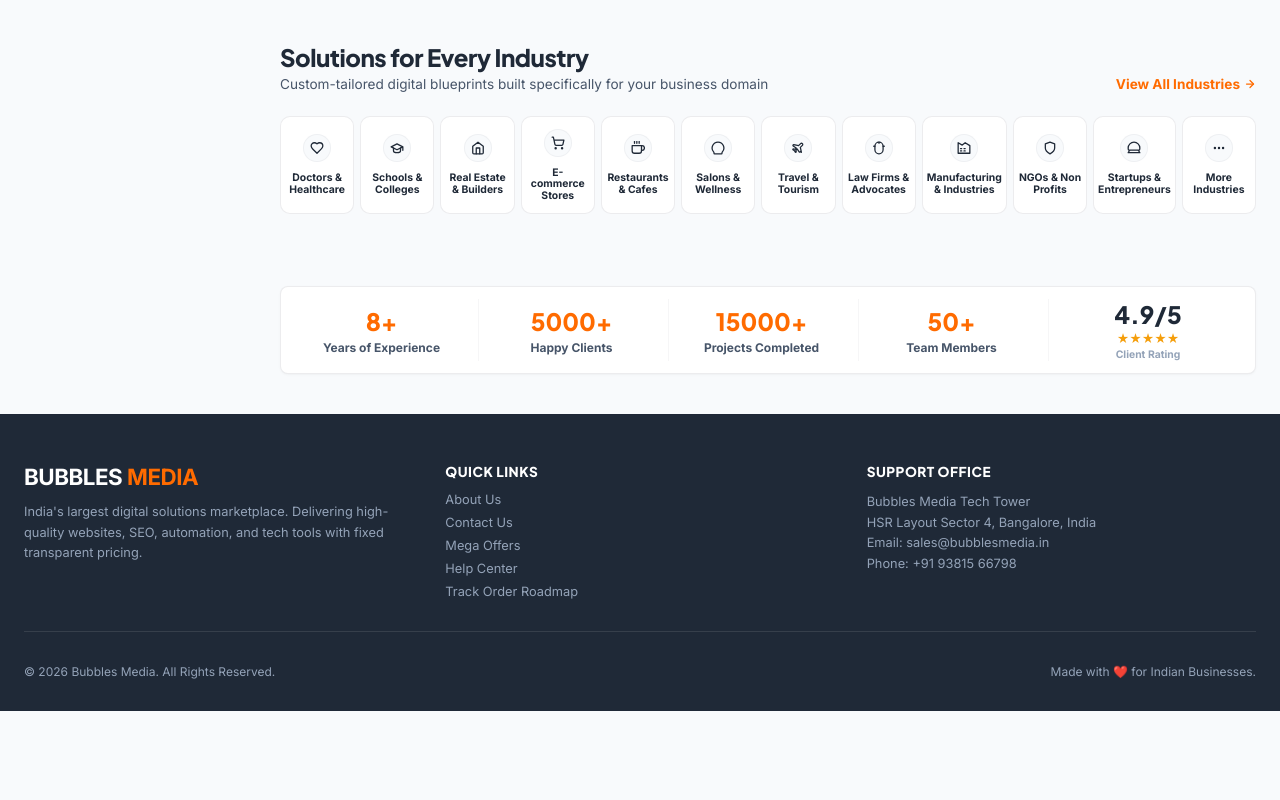
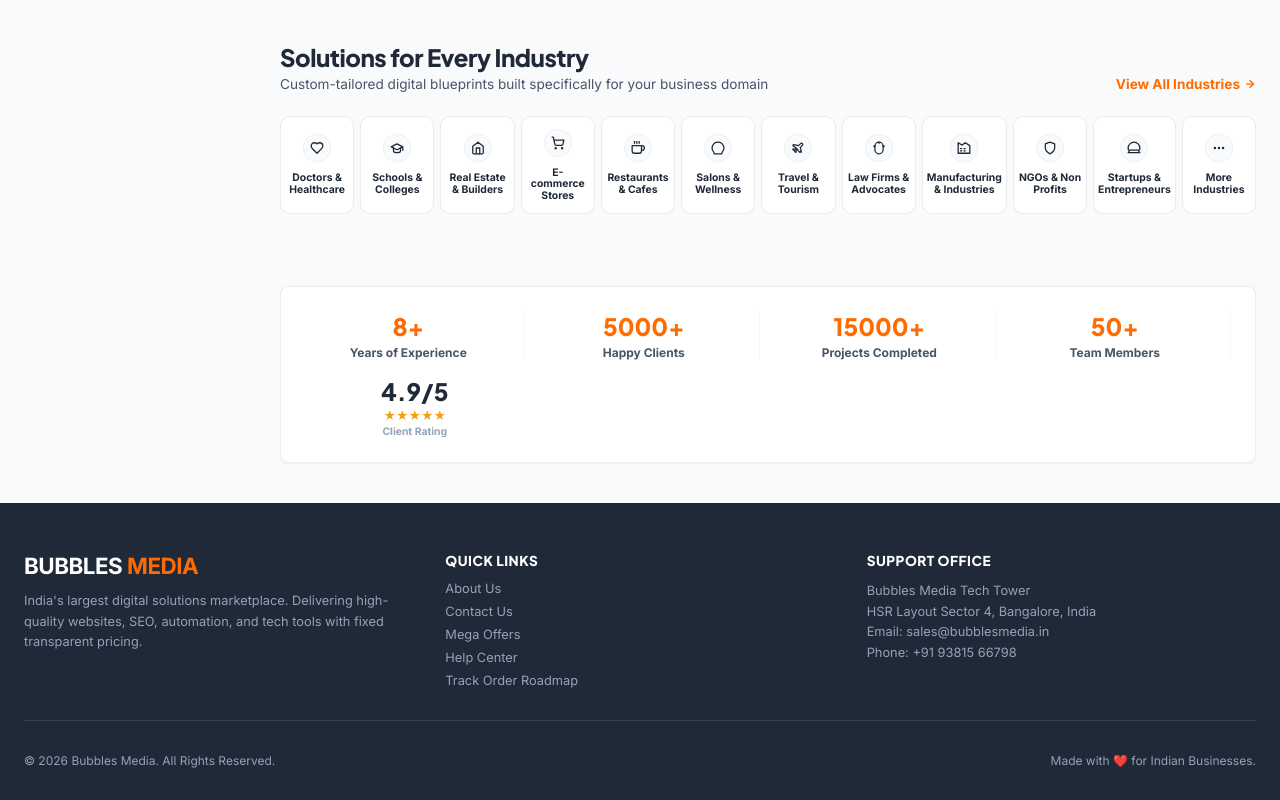
Before and after one commit to anusripvc202/BubblesMedia, a Next.js app: page / in a window 1280 px wide. Shown: the part 1098-1898 px from the top of the page. Before the commit the page ends 1809 px from the top, so only its background shows below. Built offline with nearby package versions, Linux system fonts and the light colour scheme.

Commit message:
Revert bottom statistics block back to its original layout and padding

```diff
--- a/src/app/globals.css
+++ b/src/app/globals.css
@@ -407,10 +407,4 @@
     width: 14px !important;
     height: 14px !important;
   }
-  .stats-row-desktop {
-    display: grid !important;
-    grid-template-columns: repeat(5, 1fr) !important;
-    gap: 8px !important;
-    padding: 12px 16px !important;
-  }
 }
--- a/src/app/page.js
+++ b/src/app/page.js
@@ -113,11 +113,11 @@
               }}
             />
             {/* Bottom Statistics Row matching Image 1 exactly */}
-            <div className="stats-row-desktop" style={{
+            <div style={{
               background: 'var(--bg-white)',
               border: '1px solid var(--border-color)',
               borderRadius: '8px',
-              padding: '16px',
+              padding: '24px',
               boxShadow: 'var(--shadow-sm)',
               display: 'grid',
               gridTemplateColumns: 'repeat(auto-fit, minmax(180px, 1fr))',
```
